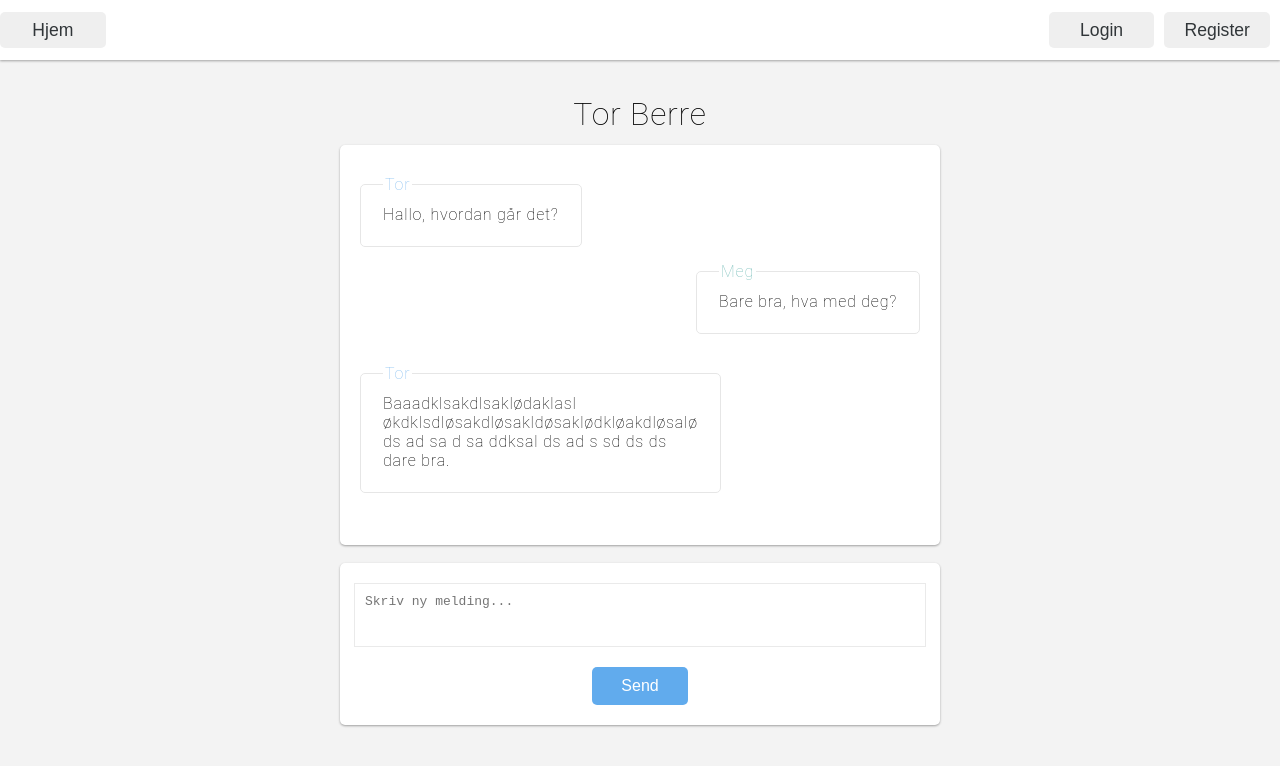
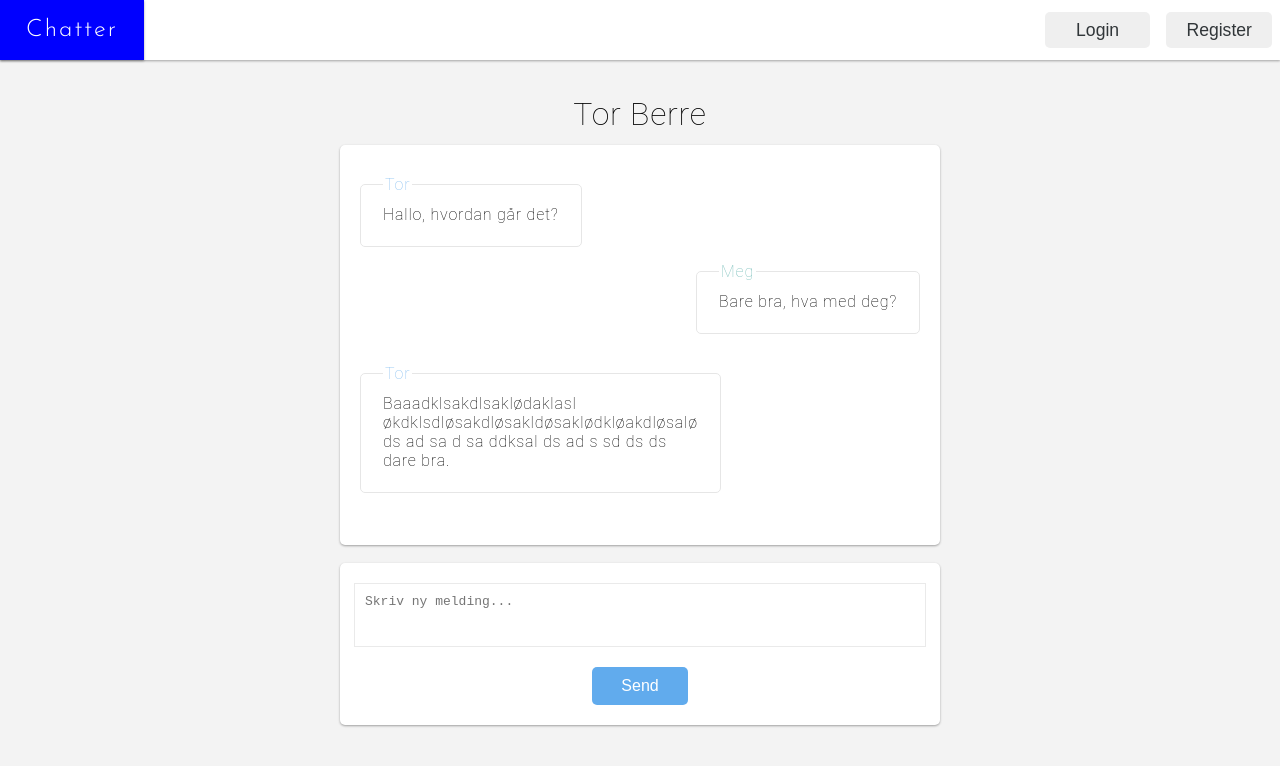
Before and after one commit to tor0405/chatter, a React (Create React App) app in the folder frontend/: page /#/chat in a window 1280 px wide. Shown: the top 766 px of the page. Built offline with nearby package versions, Linux system fonts and the light colour scheme.

Commit message:
Restyling and added a logo

```diff
--- a/frontend/package.json
+++ b/frontend/package.json
@@ -33,6 +33,6 @@
     "not dead",
     "not ie <= 11",
     "not op_mini all"
-  ],
-  "proxy": "http://backend:8000"
+  ]
+
 }
--- a/frontend/src/common.scss
+++ b/frontend/src/common.scss
@@ -1,5 +1,4 @@
-
-
+@import url('https://fonts.googleapis.com/css?family=Josefin+Sans:300');
 
 html,body {
   background-color: #f3f3f3;
--- a/frontend/src/components/Header.scss
+++ b/frontend/src/components/Header.scss
@@ -4,7 +4,6 @@
   height:60px;
   width:100%;
   box-shadow: 0 1px 3px rgba(0,0,0,0.12), 0 1px 2px rgba(0,0,0,0.24);
-
   background-color: white;
   margin-bottom:15px;
 }
@@ -35,13 +34,37 @@
   font-size:1.1em;
   border-radius: 5px;
   outline: none;
-  margin-right:10px;
+  margin:0 8px 0 8px;
   height:2em;
   font-weight: 100;
   color:#313639;
   border:none;
+  border-bottom: none;
+  text-decoration: none;
+  width:6em;
+
+  &:hover{
+    background-color: #eeeeee;
+  }
+
+}
+.nav__link{
+  height: 100%;
+  display: flex;
+  text-decoration: none;
+  justify-content: center;
+  align-items: center;
+}
+
+.link__logo{
+  height:60px;
+  outline: none;
+  font-size: 1.5em;
+  color:white;
+  box-shadow: 0 1px 3px rgba(0,0,0,0.12), 0 1px 2px rgba(0,0,0,0.24);
+  font-family: 'Josefin Sans', sans-serif;
+  background-color: blue;
+  letter-spacing: 2px;
+  border:none;
   width:6em;
 }
-.link__button:hover{
-  background-color: #eeeeee;
-}
--- a/frontend/src/components/Header.tsx
+++ b/frontend/src/components/Header.tsx
@@ -12,6 +12,7 @@ export const Header: React.FunctionComponent<Props> = (props) => {
             <nav className="header__nav">
                 <section className={"header__left"}>
                     <Link className="nav__link" to={"/"}>
+
                         <button className="link__button">
                             Hjem
                         </button>
@@ -33,8 +34,8 @@ export const Header: React.FunctionComponent<Props> = (props) => {
             <nav className="header__nav">
                 <section className={"header__left"}>
                     <Link className="nav__link" to={"/"}>
-                        <button className="link__button">
-                            Hjem
+                        <button className="link__logo">
+                            Chatter
                         </button>
                     </Link>
                 </section>
--- a/frontend/src/views/chat/Chat.scss
+++ b/frontend/src/views/chat/Chat.scss
@@ -105,4 +105,9 @@
   font-size: 1em;
   border: none;
   margin: 20px auto 20px auto;
+  transition: all 0.15s ease-in-out;
+
+  &:hover{
+    background-color: rgba(30,136,229,0.9);
+  }
 }
--- a/frontend/src/views/login/Login.scss
+++ b/frontend/src/views/login/Login.scss
@@ -10,6 +10,7 @@
 .login__header{
   color:black;
   text-align: center;
+  font-weight: 100;
 }
 
 .login__form {
@@ -30,7 +31,7 @@
 .login__input{
   width:250px;
   font-size: 0.9em;
-  font-weight: 200;
+  font-weight: 100;
   height:32px;
   text-decoration: none;
   outline: none;
@@ -51,13 +52,17 @@
   width:150px;
   outline: none;
   margin-top:10px;
-  border: 1px solid black;
+  background-color: rgba(30,136,229,0.7);
   border-radius: 5px;
+  color:white;
+  font-weight: 100;
+  letter-spacing: 0.2px;
+  border: none;
   font-size: 0.9em;
   height:40px;
-  transition: all 0.03s ease-in-out;
+  transition: all 0.15s ease-in-out;
 
   &:hover{
-    box-shadow: 0 1px 3px rgba(0, 0, 0, 0.12), 0 1px 2px rgba(0, 0, 0, 0.24);
+    background-color: rgba(30,136,229,0.9);
   }
 }
```
Also changed, not shown: frontend/public/logo.png (added).
